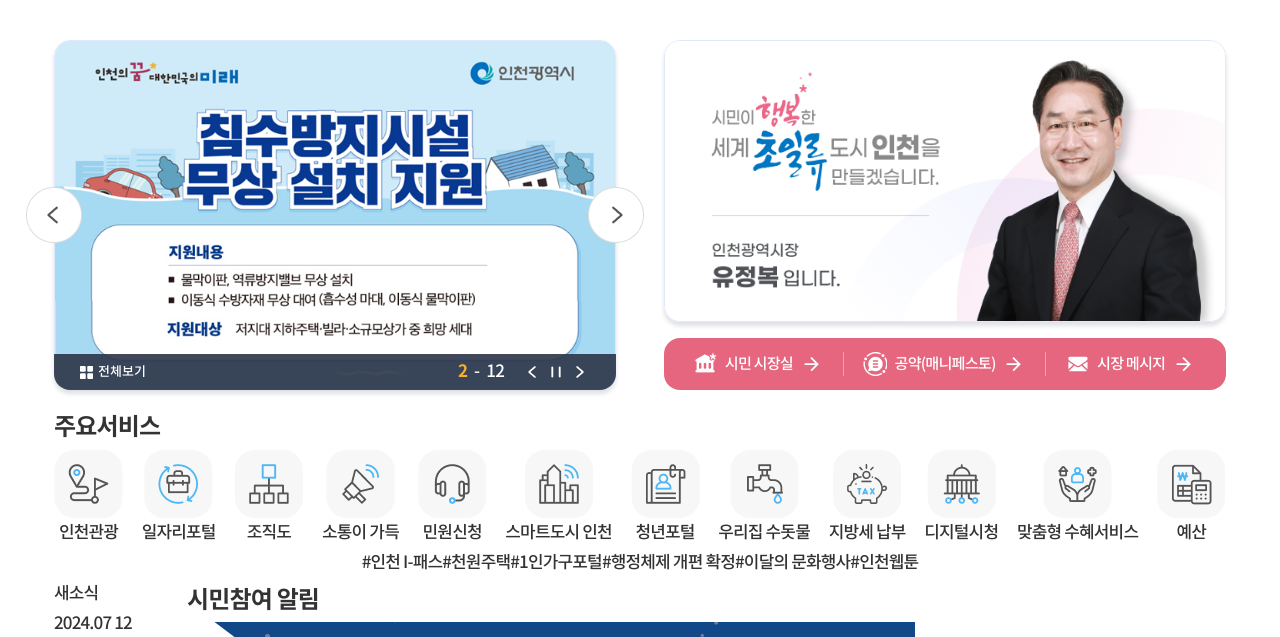
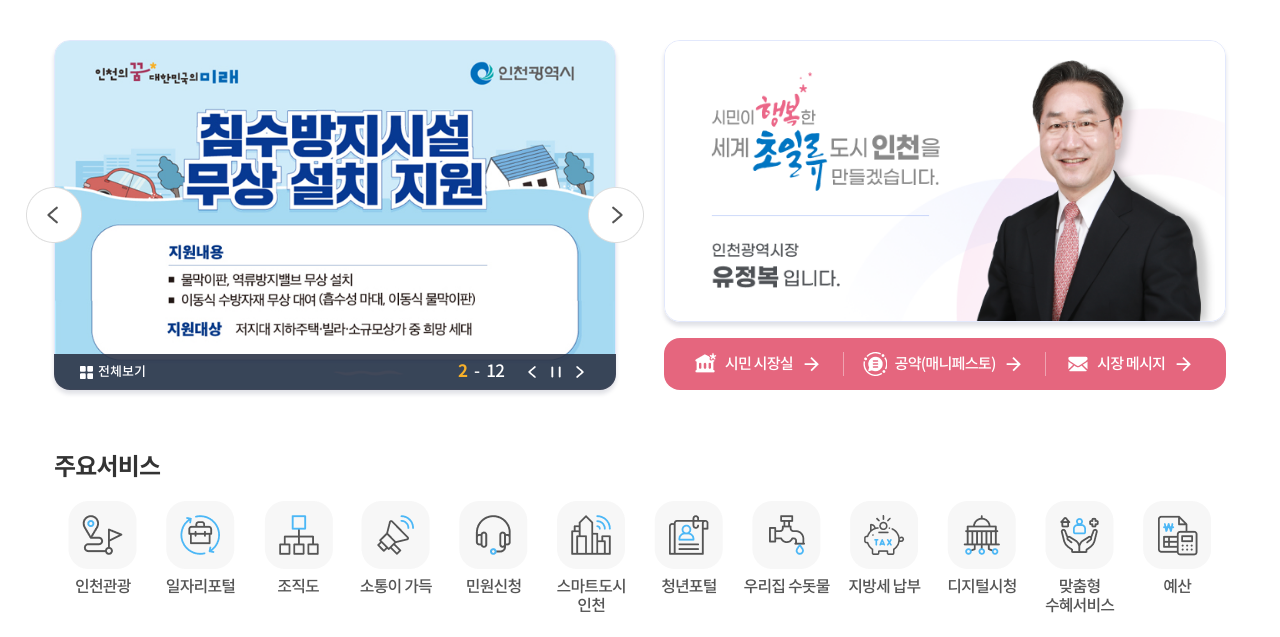
Before and after one commit to mizzu-creations/incheon-city-hall, a plain HTML site: page index.html in a window 1280 px wide. Shown: the part 266-903 px from the top of the page. Drawn offline with nearby package versions, Linux system fonts and the light colour scheme.

Commit message:
Style : section service 영역 스타일 적용

```diff
--- a/assets/scss/page/_main.scss
+++ b/assets/scss/page/_main.scss
@@ -1,3 +1,11 @@
+// section 제목 공통 스타일
+.section-title {
+  font-size: 24px;
+  font-weight: 700;
+  margin-bottom: 10px;
+}
+
+// section visual, mayor 영역
 .flex:first-child {
   gap: 48px;
   padding: 4px 0 16px 0;
@@ -173,20 +181,83 @@
   }
 }
 
-.section-title {
-  font-size: 24px;
-  font-weight: 700;
-}
-
+// section 주요서비스 영역
 .sc-service {
+  padding: 40px 0;
   .service-list {
     display: flex;
     justify-content: space-between;
     .service-item {
+      flex: 1;
+      min-width: 4.8rem;
+      transition: transform 0.2s ease-in;
+      &:hover {
+        transform: translateY(-10px);
+      }
       a {
         display: flex;
         flex-direction: column;
         align-items: center;
+        gap: 8px;
+        i {
+          width: 100%;
+          height: 70px;
+          background-size: 69px 58px;
+        }
+        .ic-tour {
+          background: url(/assets/images/main/service_02_tour.png) no-repeat
+            center;
+        }
+        .ic-job {
+          background: url(/assets/images/main/service_03_job.png) no-repeat
+            center;
+        }
+        .ic-organization {
+          background: url(/assets/images/main/service_04_organization.png)
+            no-repeat center;
+        }
+        .ic-cool {
+          background: url(/assets/images/main/service_05_cool.png) no-repeat
+            center;
+        }
+        .ic-minwon {
+          background: url(/assets/images/main/service_06_minwon.png) no-repeat
+            center;
+        }
+        .ic-smartcity {
+          background: url(/assets/images/main/service_07_smartcity.png)
+            no-repeat center;
+        }
+        .ic-youth {
+          background: url(/assets/images/main/service_08_youth.png) no-repeat
+            center;
+        }
+        .ic-water {
+          background: url(/assets/images/main/service_09_water.png) no-repeat
+            center;
+        }
+        .ic-tax {
+          background: url(/assets/images/main/service_10_tax.png) no-repeat
+            center;
+        }
+        .ic-digital {
+          background: url(/assets/images/main/service_11_digitalcityhall.png)
+            no-repeat center;
+        }
+        .ic-benefit {
+          background: url(/assets/images/main/service_12_icbenefit.png)
+            no-repeat center;
+        }
+        .ic-budget {
+          background: url(/assets/images/main/service_13_budget.png) no-repeat
+            center;
+        }
+        span {
+          font-size: 16px;
+          line-height: 1.2;
+          text-align: center;
+          color: #555;
+        }
       }
     }
   }
--- a/index.html
+++ b/index.html
@@ -351,80 +351,74 @@
           <h2 class="section-title">주요서비스</h2>
           <ul class="service-list">
             <li class="service-item">
-              <a href="" target="_blank" title="인천관광 새창 이동">
-                <img src="./assets/images/main/service_02_tour.png" alt />
+              <a href="" target="_blank" title="인천관광 새창 이동"
+                ><i class="ic-tour"></i>
                 <span>인천관광</span>
               </a>
             </li>
             <li class="service-item">
               <a href="" target="_blank" title="인천관광 새창 이동">
-                <img src="./assets/images/main/service_03_job.png" alt />
+                <i class="ic-job"></i>
                 <span>일자리포털</span>
               </a>
             </li>
             <li class="service-item">
-              <a href="" title="조직도 링크 이동">
-                <img
-                  src="./assets/images/main/service_04_organization.png"
-                  alt
-                />
+              <a href="" title="조직도 링크 이동"
+                ><i class="ic-organization"></i>
                 <span>조직도</span>
               </a>
             </li>
             <li class="service-item">
-              <a href="" target="_blank" title="소통이 가득 새창 이동">
-                <img src="./assets/images/main/service_05_cool.png" alt />
+              <a href="" target="_blank" title="소통이 가득 새창 이동"
+                ><i class="ic-cool"></i>
                 <span>소통이 가득</span>
               </a>
             </li>
             <li class="service-item">
-              <a href="" title="민원신청 링크 이동">
-                <img src="./assets/images/main/service_06_minwon.png" alt />
+              <a href="" title="민원신청 링크 이동"
+                ><i class="ic-minwon"></i>
                 <span>민원신청</span>
               </a>
             </li>
             <li class="service-item">
-              <a href="" target="_blank" title="스마트도시 인천 새창 이동">
-                <img src="./assets/images/main/service_07_smartcity.png" alt />
+              <a href="" target="_blank" title="스마트도시 인천 새창 이동"
+                ><i class="ic-smartcity"></i>
                 <span>스마트도시 인천</span>
               </a>
             </li>
             <li class="service-item">
-              <a href="" target="_blank" title="청년포털 새창 이동">
-                <img src="./assets/images/main/service_08_youth.png" alt />
+              <a href="" target="_blank" title="청년포털 새창 이동"
+                ><i class="ic-youth"></i>
                 <span>청년포털</span>
               </a>
             </li>
             <li class="service-item">
-              <a href="" target="_blank" title="우리집 수돗물 새창 이동">
-                <img src="./assets/images/main/service_09_water.png" alt />
+              <a href="" target="_blank" title="우리집 수돗물 새창 이동"
+                ><i class="ic-water"></i>
                 <span>우리집 수돗물</span>
               </a>
             </li>
             <li class="service-item">
-              <a href="" target="_blank" title="지방세 납부 새창 이동">
-                <img src="./assets/images/main/service_10_tax.png" alt />
+              <a href="" target="_blank" title="지방세 납부 새창 이동"
+                ><i class="ic-tax"></i>
                 <span>지방세 납부</span>
               </a>
             </li>
             <li class="service-item">
-              <a href="" target="_blank" title="디지털시청 새창 이동">
-                <img
-                  src="./assets/images/main/service_11_digitalcityhall.png"
-                  alt
-                />
+              <a href="" target="_blank" title="디지털시청 새창 이동"
+                ><i class="ic-digital"></i>
                 <span>디지털시청</span>
               </a>
             </li>
             <li class="service-item">
-              <a href="" target="_blank" title="맞춤형 수혜서비스 새창 이동">
-                <img src="./assets/images/main/service_12_icbenefit.png" alt />
+              <a href="" target="_blank" title="맞춤형 수혜서비스 새창 이동"
+                ><i class="ic-benefit"></i>
                 <span>맞춤형 수혜서비스</span>
               </a>
             </li>
             <li class="service-item">
-              <a href="" target="_blank" title="예산 새창 이동">
-                <img src="./assets/images/main/service_13_budget.png" alt />
+              <a href="" target="_blank" title="예산 새창 이동"
+                ><i class="ic-budget"></i>
                 <span>예산</span>
               </a>
             </li>
```
Also changed, not shown: assets/css/style.css, 1 other file.
